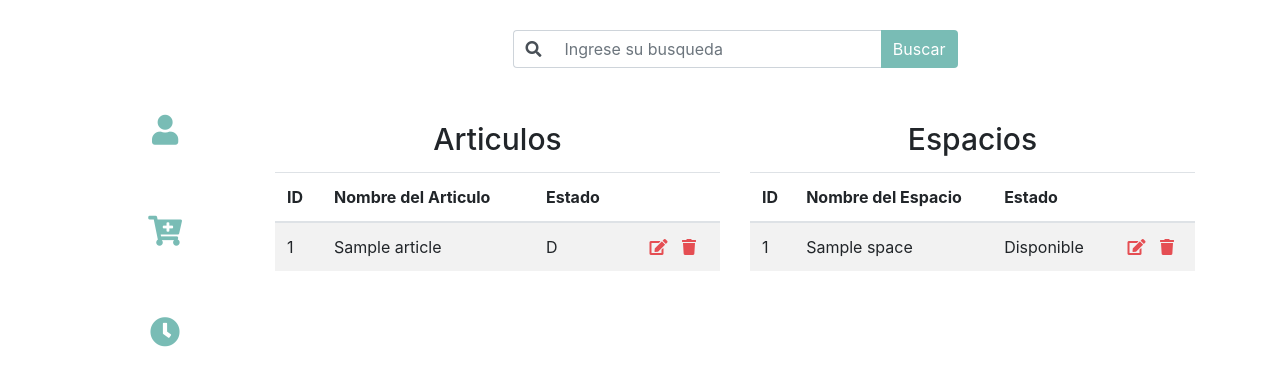
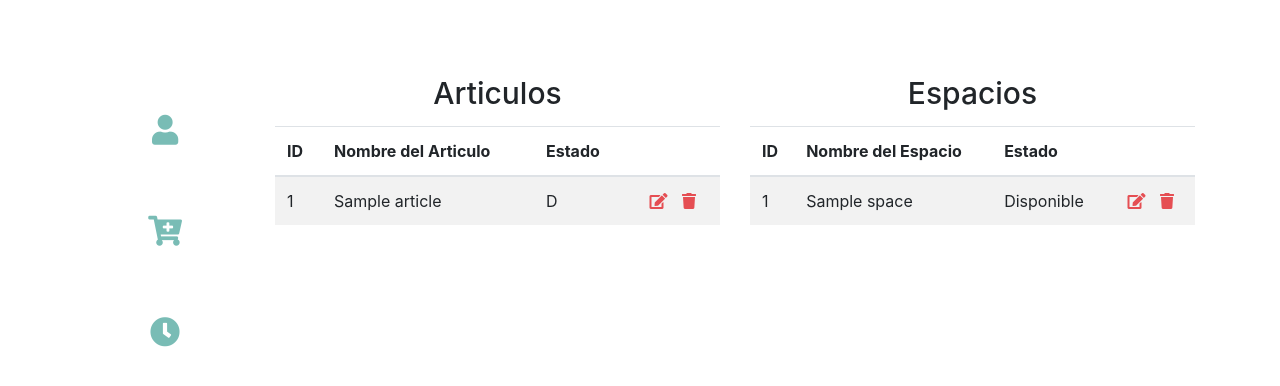
Before and after one commit to DCC-CC4401/2018-1-200-100-requisitos-los-que-querai-T4, a Django app: page /admin/items-panel/ in a window 1280 px wide. Shown: the part 78-464 px from the top of the page. Run offline with Django 3.2, Linux system fonts and the light colour scheme; a user stored in the database is signed in; tables that the repository leaves empty hold one stand-in row (values such as "Sample post"); some libraries are stand-ins or nearby versions.

Commit message:
Merge branch 'master' of /home/cata/PycharmProjects/2018-1-200-100-requisitos-los-que-querai-T4 with conflicts.

```diff
--- a/cc4401Inventory/adminApp/templates/items_panel.html
+++ b/cc4401Inventory/adminApp/templates/items_panel.html
@@ -9,23 +9,6 @@
 <div class="row">
   {% include '_sidebar.html' %}
 	<div class="col-md-10">
-    <div class="row">
-      <div class="col-md-6 offset-md-3 form-container">
-        <form>
-          <div class="input-group mb-3">
-            <div class="input-group-prepend">
-              <span class="input-group-text">
-                <i class="fas fa-search"></i>
-              </span>
-            </div>
-            <input class="form-control" type="text" placeholder="Ingrese su busqueda">
-            <div class="input-group-append">
-              <button class="search-button btn btn-outline-secondary" type="submit">Buscar</button>
-            </div>
-          </div>
-        </form>
-      </div>
-    </div>
     <div class="row">
       <div class="col-md-6 admin-table-container">
         <h1>Articulos</h1>
--- a/cc4401Inventory/loansApp/admin.py
+++ b/cc4401Inventory/loansApp/admin.py
@@ -1,5 +1,4 @@
 from django.contrib import admin
 from .models import Loan
-# Register your models here.
 
 admin.site.register(Loan)
--- a/cc4401Inventory/mainApp/models.py
+++ b/cc4401Inventory/mainApp/models.py
@@ -81,15 +81,15 @@ class Item(models.Model):
 
 
 class Action(models.Model):
+    starting_date_time = models.DateTimeField()
+    ending_date_time = models.DateTimeField()
+    user = models.ForeignKey(User, on_delete=models.CASCADE)
     STATES = (
         ('A', 'Aceptado'),
         ('R', 'Rechazado'),
         ('P', 'Pendiente')
     )
-    starting_date_time = models.DateTimeField()
-    ending_date_time = models.DateTimeField()
     state = models.CharField('Estado', choices=STATES, max_length=1, default='P')
-    user = models.ForeignKey(User, on_delete=models.CASCADE)
 
     class Meta:
         abstract = True
--- a/cc4401Inventory/usersApp/views.py
+++ b/cc4401Inventory/usersApp/views.py
@@ -3,6 +3,8 @@ from django.contrib.auth.decorators import login_required
 from django.contrib.auth import authenticate, login, logout
 from mainApp.models import User
 from django.contrib import messages
+from reservationsApp.models import Reservation
+from loansApp.models import Loan
 
 from reservationsApp.models import Reservation
 
@@ -107,7 +109,7 @@ def user_data(request, user_id):
         context = {
             'user': user,
             'reservations': reservations,
-            'loans': loans
+            'loans': loans,
         }
         return render(request, 'usersApp/user_profile.html', context)
     except Exception:
```
Also changed, not shown: cc4401Inventory/articlesApp/views.py (+12 -6 lines).
